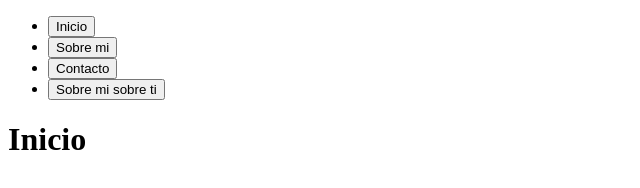
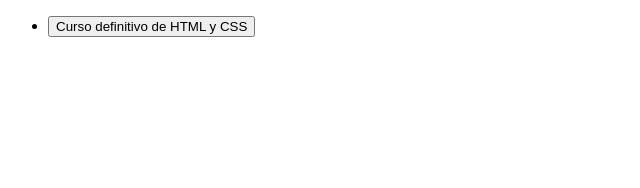
Before and after one commit to omarefg/thedonothingpage, a website with bundled scripts: page index.html in a window 1280 px wide. Shown: the whole page, without its empty margins (0-640 px from the left). Built offline with nearby package versions, Linux system fonts and the light colour scheme.

Commit message:
Created router

```diff
--- /dev/null
+++ b/elements/index.js
@@ -0,0 +1 @@
+export * from './link.js';
--- /dev/null
+++ b/elements/link.js
@@ -0,0 +1,8 @@
+export const createLink = ({ title, onClick }) => {
+  const li = document.createElement('li');
+  const button = document.createElement('button');
+  button.innerText = title;
+  button.addEventListener('click', onClick);
+  li.appendChild(button);
+  return li;
+};
--- a/index.html
+++ b/index.html
@@ -7,12 +7,7 @@
     <title>TheDoNothingPage</title>
 </head>
 <body>
-    <header>
-        <nav>
-            <ul id="routes"></ul>
-        </nav>
-    </header>
-    <main data-router></main>
+    <div data-app></div>
     <script type="module" src="index.js"></script>
 </body>
 </html>
--- a/index.js
+++ b/index.js
@@ -1,24 +1,5 @@
-/* eslint-disable import/extensions */
 import Router from './routes/Router.js';
-import routes from './routes/routes.js';
 
-const router = new Router(routes);
-const routesContainer = document.getElementById('routes');
+const router = Router.getInstance();
 
-const createLink = ({ title, onClick }) => {
-  const li = document.createElement('li');
-  const button = document.createElement('button');
-  button.innerText = title;
-  button.addEventListener('click', onClick);
-  li.appendChild(button);
-  return li;
-};
-
-routes.forEach(({ title, path }) => {
-  routesContainer.appendChild(createLink({
-    title,
-    onClick: () => {
-      router.loadRoute(path);
-    },
-  }));
-});
+router.paintCurrentRoute();
--- /dev/null
+++ b/modules/final-html-and-css-course/finalHtmlAndCssCourse.js
@@ -0,0 +1,7 @@
+export const createFinalHtmlAndCssCourse = () => {
+  const main = document.createElement('main');
+  const h1 = document.createElement('h1');
+  h1.innerText = 'Funciona!';
+  main.appendChild(h1);
+  return main;
+};
--- /dev/null
+++ b/modules/index.js
@@ -0,0 +1,2 @@
+export * from './root/root.js';
+export * from './final-html-and-css-course/finalHtmlAndCssCourse.js';
--- /dev/null
+++ b/modules/root/root.js
@@ -0,0 +1,17 @@
+import { createLink } from '../../elements/index.js';
+
+export const createRoot = ({ router, routeId }) => {
+  const main = document.createElement('main');
+  const ul = document.createElement('ul');
+  router.getRoutes.filter((route) => route.father === routeId)
+    .forEach(({ title, path }) => {
+      ul.appendChild(createLink({
+        title,
+        onClick: () => {
+          router.goTo(path());
+        },
+      }));
+    });
+  main.appendChild(ul);
+  return main;
+};
--- a/routes/Router.js
+++ b/routes/Router.js
@@ -1,21 +1,42 @@
+import routes from './routes.js';
+
 export default class Router {
-  constructor(routes) {
+  constructor() {
     this.routes = routes;
-    this.loadInitialRoute();
+    this.instance = null;
+
+    window.addEventListener('popstate', () => {
+      this.paintCurrentRoute();
+    });
   }
 
-  loadInitialRoute() {
-    this.loadRoute(window.location.pathname);
+  static getInstance() {
+    if (!this.instance) {
+      this.instance = new Router();
+    }
+    return this.instance;
   }
 
-  matchUrlToRoute(url) {
-    return this.routes.find(({ path }) => path === url);
+  paintCurrentRoute() {
+    this.goTo(window.location.pathname);
   }
 
-  loadRoute(url) {
-    const matchedRoute = this.matchUrlToRoute(url);
+  getMatchedRoute(url) {
+    return this.routes.find(({ path }) => path() === url);
+  }
+
+  goTo(url) {
+    const matchedRoute = this.getMatchedRoute(url);
     window.history.pushState({}, '', url);
-    const routerOutElement = document.querySelectorAll('[data-router]')[0];
-    routerOutElement.innerHTML = matchedRoute.template;
+    const app = document.querySelector('[data-app]');
+    app.innerHTML = '';
+    app.appendChild(matchedRoute.element({
+      router: this,
+      routeId: matchedRoute.id,
+    }));
+  }
+
+  get getRoutes() {
+    return this.routes;
   }
 }
--- /dev/null
+++ b/routes/finalHtmlAndCssCourseRoutes.js
@@ -0,0 +1,16 @@
+import { createFinalHtmlAndCssCourse } from '../modules/index.js';
+
+export const finalHtmlAndCssCoursePath = () => '/final-html-and-css-course';
+export const FINAL_HTML_AND_CSS_COURSE_TITLE = 'Curso definitivo de HTML y CSS';
+
+const finalHtmlAndCssCourseRoutes = [
+  {
+    path: finalHtmlAndCssCoursePath,
+    title: FINAL_HTML_AND_CSS_COURSE_TITLE,
+    father: '0',
+    element: createFinalHtmlAndCssCourse,
+    id: '1',
+  },
+];
+
+export default finalHtmlAndCssCourseRoutes;
--- /dev/null
+++ b/routes/rootRoutes.js
@@ -0,0 +1,16 @@
+import { createRoot } from '../modules/index.js';
+
+export const modulesPath = () => '/';
+export const MODULES_TITLE = 'Modules';
+
+const rootRoutes = [
+  {
+    path: modulesPath,
+    title: MODULES_TITLE,
+    father: null,
+    element: createRoot,
+    id: '0',
+  },
+];
+
+export default rootRoutes;
--- a/routes/routes.js
+++ b/routes/routes.js
@@ -1,22 +1,7 @@
+import rootRoutes from './rootRoutes.js';
+import finalHtmlAndCssCourseRoutes from './finalHtmlAndCssCourseRoutes.js';
+
 export default [
-  {
-    path: '/',
-    template: '<h1>Inicio</h1>',
-    title: 'Inicio',
-  },
-  {
-    path: '/sobre-mi',
-    template: '<h1>Sobre mi</h1>',
-    title: 'Sobre mi',
-  },
-  {
-    path: '/contacto',
-    template: '<h1>Contacto</h1>',
-    title: 'Contacto',
-  },
-  {
-    path: '/sobre-mi/sobre-ti',
-    template: '<h1>Sobre mi sobre ti</h1>',
-    title: 'Sobre mi sobre ti',
-  },
+  ...rootRoutes,
+  ...finalHtmlAndCssCourseRoutes,
 ];
```
Also changed, not shown: .eslintrc.js.
